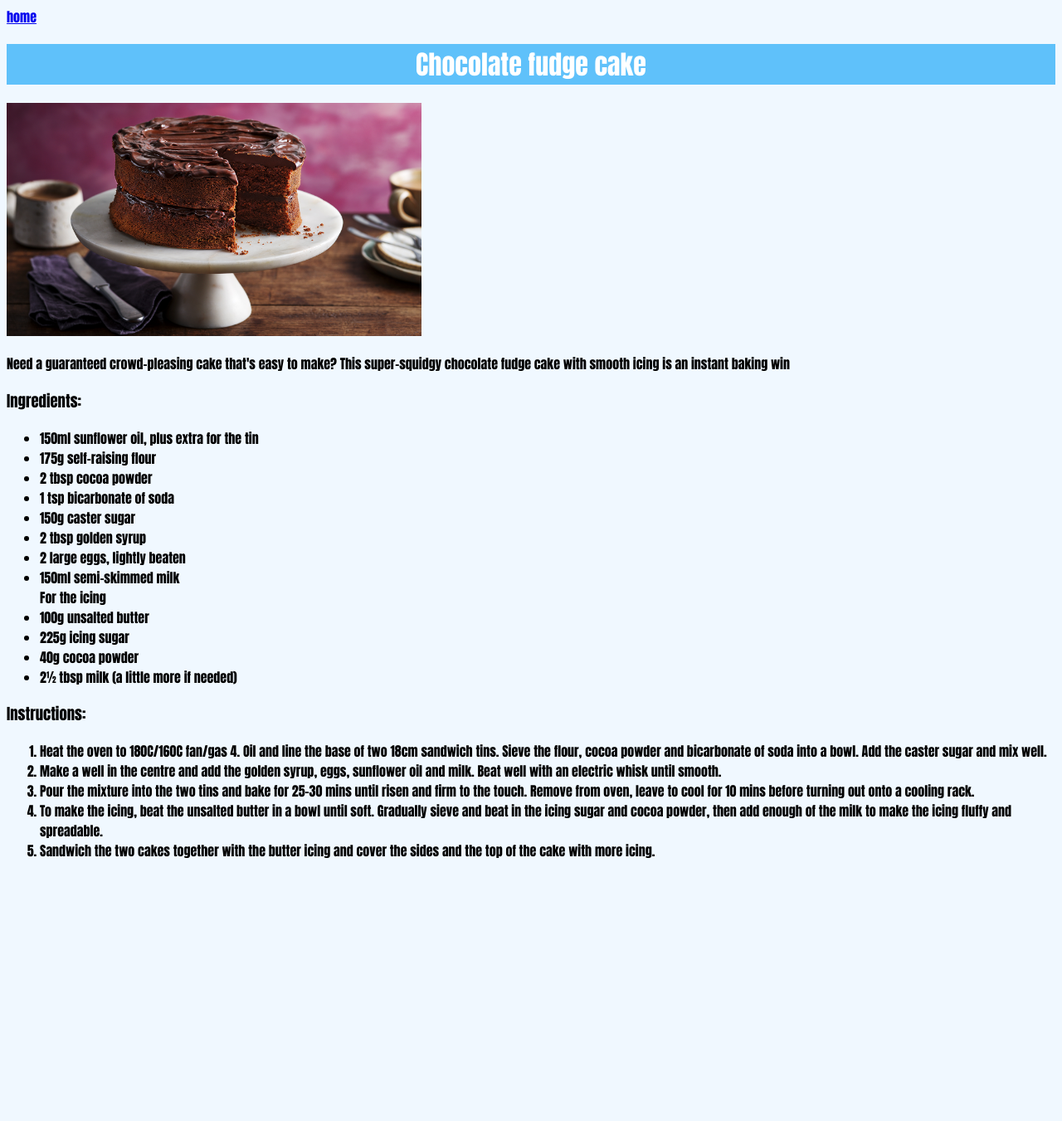
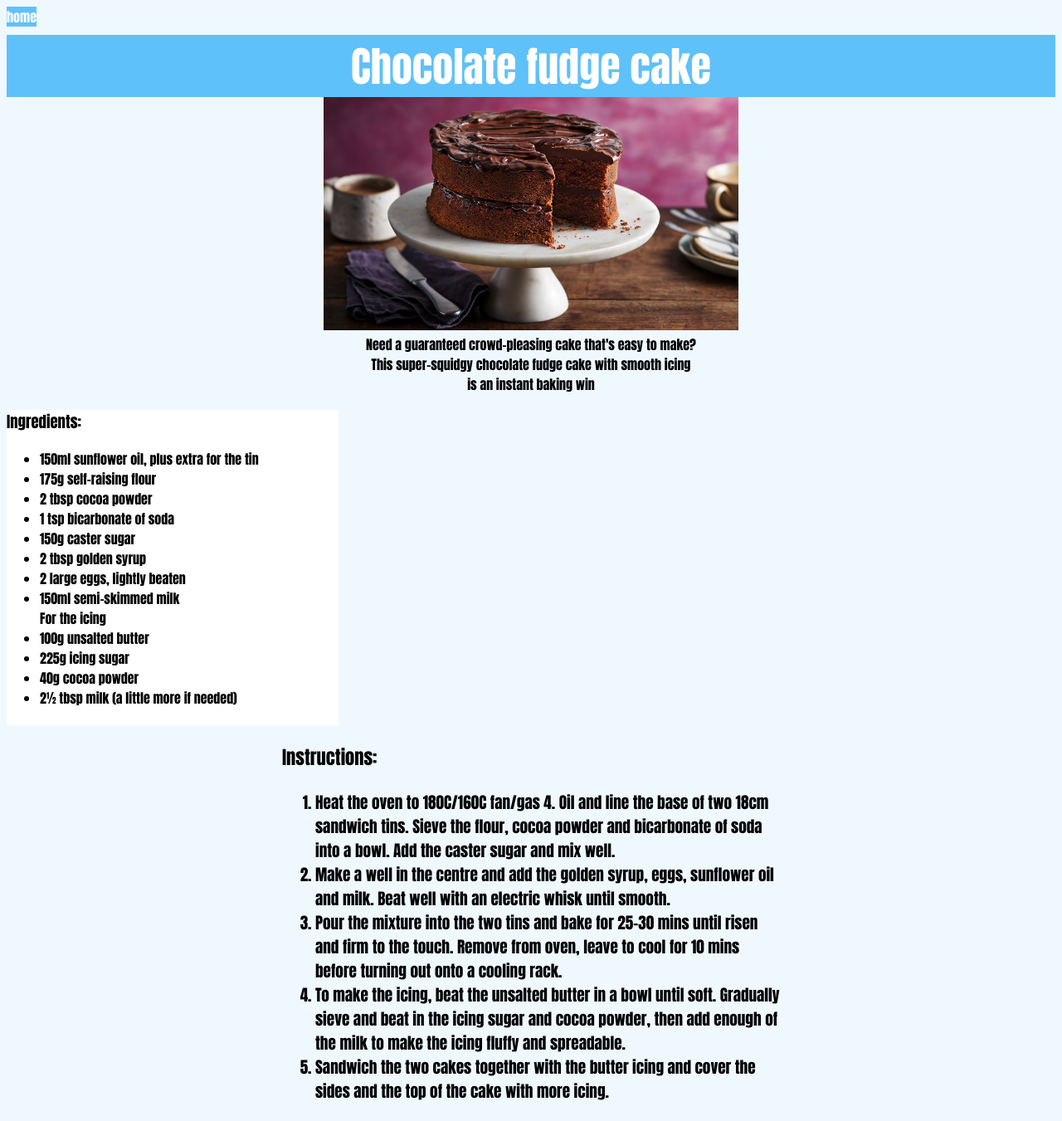
Before and after one commit to EzekielEnnis/odin-recicpes, a plain HTML site: page recipes/choc-fudge-cake.html in a window 1280 px wide. Shown: the whole page at 83% size. Before the commit the page ends 1053 px from the top, so only its background shows below. Drawn offline with Linux system fonts and the light colour scheme.

Commit message:
Styling on everything
Added a style to all classes and IDs. Figured how to
stop links from going blue and underlined

```diff
--- a/css/style.css
+++ b/css/style.css
@@ -4,8 +4,57 @@ body {
     color: black;
 }
 
+#site-title {
+    background-color: rgb(95, 193, 250);
+    color: aliceblue;
+    font-size: 60px;
+    font-weight: 900;
+    font-family: sans-serif;
+    padding: 5px;
+}
+.recipe-link{
+    font-size: 30px;
+    margin: auto;
+}
+
+a:visited, a:link{
+    color: white;
+    background-color: rgb(95, 193, 250);
+    text-decoration: none;
+}
+a:hover {
+    font-weight: 900;
+}
+
 .recipe-name {
     background-color: rgb(95, 193, 250);
     color: white;
     text-align: center;
+    font-size: 50px;
+    margin: 10px 0px 0px 0px;
 }
+
+#img {
+    margin: auto;
+    text-align: center;
+    padding: 0;
+}
+
+.description{
+    margin: auto;
+    text-align: center;
+    width: 400px;
+}
+
+.ingredients {
+    background-color: white;
+    width: 400px;
+    padding-bottom: 5px;
+}
+
+.instructions{
+    width: 600px;
+    align-content: center;
+    font-size: larger;
+    margin: auto;
+}
```
